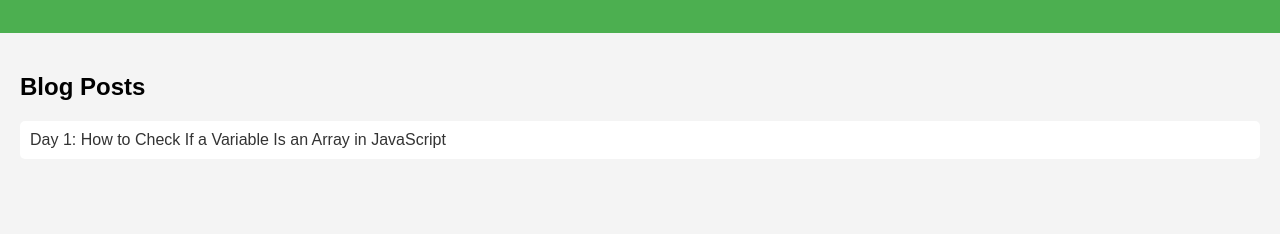
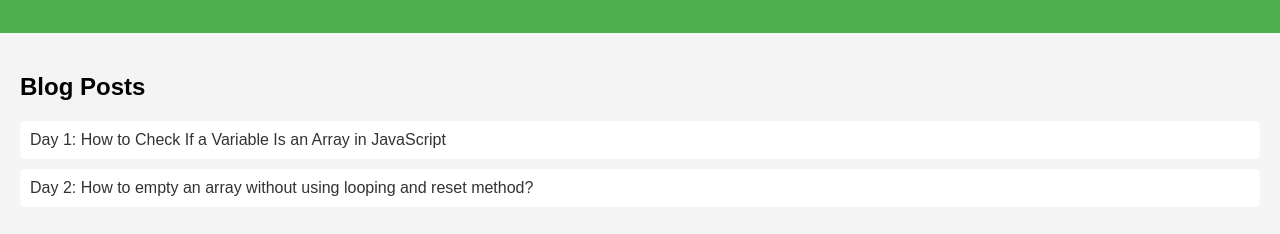
Before and after one commit to premshankarrai2005/My-Daily-Blog, a plain HTML site: page index.html in a window 1280 px wide. Shown: the part 94-328 px from the top of the page. Drawn offline with Linux system fonts and the light colour scheme.

Commit message:
blog-day-2

```diff
--- a/index.html
+++ b/index.html
@@ -53,6 +53,7 @@
     <h2>Blog Posts</h2>
     <ul>
       <li><a href="blog-day-1.md">Day 1: How to Check If a Variable Is an Array in JavaScript</a></li>
+      <li><a href="blog-day-2.md">Day 2: How to empty an array without using looping and reset method?</a></li>
 
       <!-- Add more posts here as you create them -->
     </ul>
```
Also changed, not shown: 1 other file.
